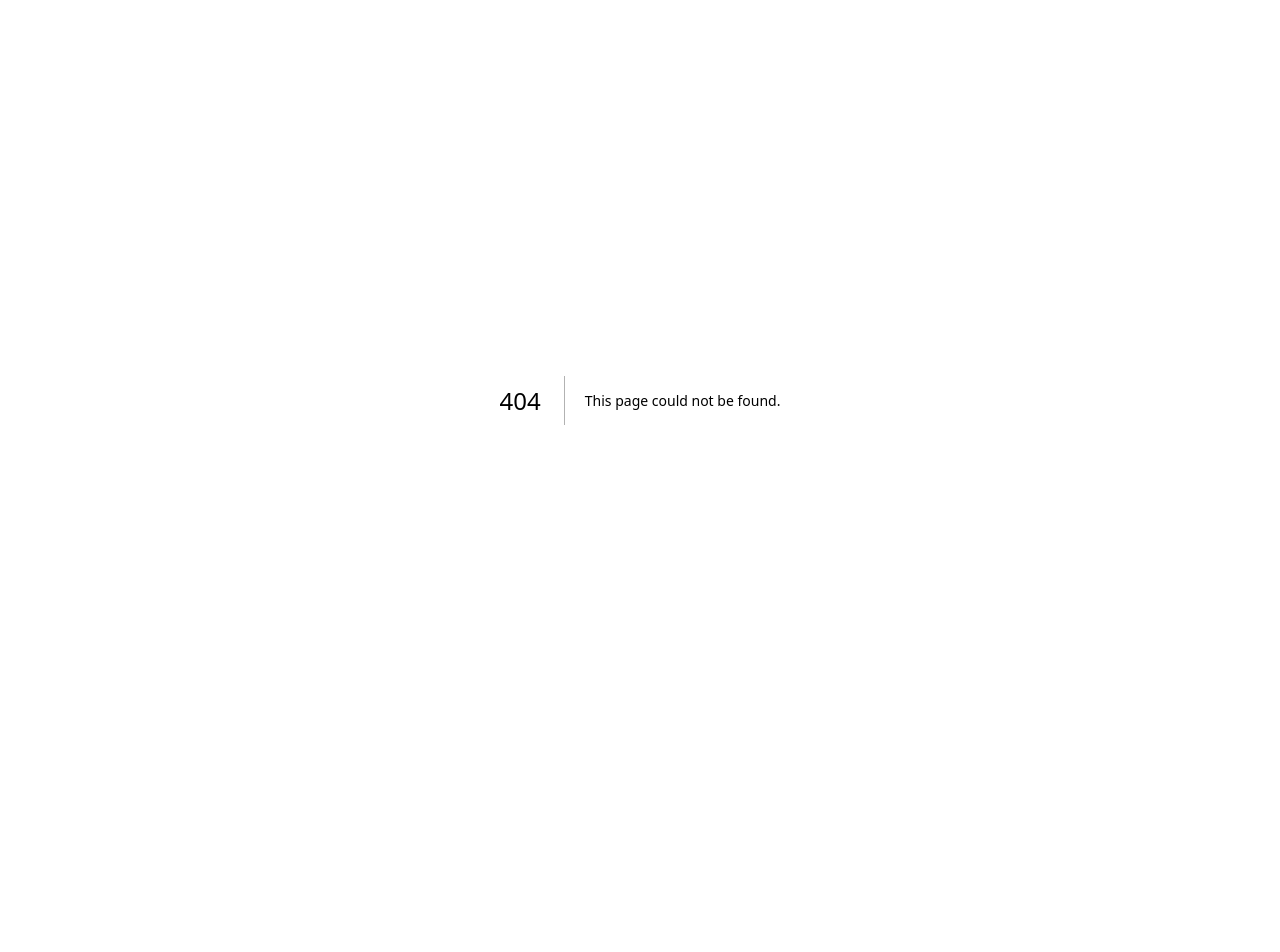
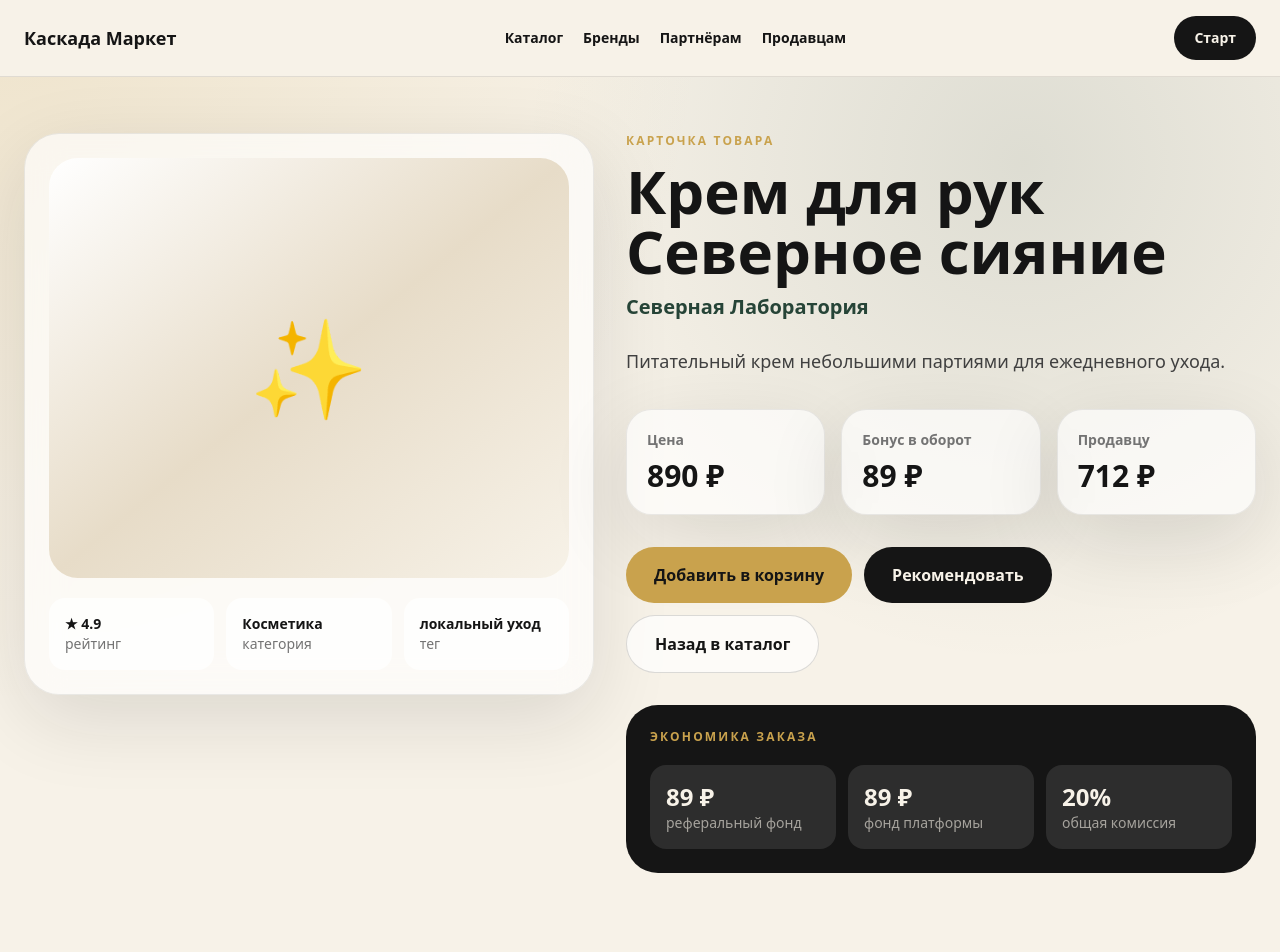
Before and after one commit to Iliavsevolodov/kaskada-, a Next.js app: page /products/1 in a window 1280 px wide. Before the commit this address had no page. Shown: the top 952 px of the page. Before the commit the page ends 800 px from the top, so only its background shows below. Built offline with nearby package versions, Linux system fonts and the light colour scheme.

Commit message:
Add product detail pages

```diff
--- /dev/null
+++ b/src/app/products/[id]/page.tsx
@@ -0,0 +1,68 @@
+import { ProductCard } from '@/components/ProductCard';
+import { SiteHeader } from '@/components/SiteHeader';
+import { products } from '@/lib/data';
+import { calculateOrderEconomy, money } from '@/lib/finance';
+
+export function generateStaticParams() {
+  return products.map((product) => ({ id: product.id }));
+}
+
+export default function ProductPage({ params }: { params: { id: string } }) {
+  const product = products.find((item) => item.id === params.id) ?? products[0];
+  const economy = calculateOrderEconomy(product.price);
+  const related = products.filter((item) => item.id !== product.id).slice(0, 3);
+
+  return (
+    <main className="min-h-screen text-graphite">
+      <SiteHeader />
+      <section className="mx-auto grid max-w-7xl gap-8 px-6 py-14 lg:grid-cols-[0.95fr_1.05fr] lg:items-start">
+        <div className="card-glass hover-lift reveal-up rounded-[2.2rem] p-6 shadow-soft">
+          <div className="product-visual flex h-[420px] items-center justify-center rounded-[1.8rem] bg-gradient-to-br from-white via-sand to-cream text-8xl">
+            <span className="float-soft relative z-10">{product.accent}</span>
+          </div>
+          <div className="mt-5 grid grid-cols-3 gap-3 text-sm">
+            <div className="rounded-2xl bg-white/70 p-4"><p className="font-black">★ {product.rating}</p><p className="text-neutral-500">рейтинг</p></div>
+            <div className="rounded-2xl bg-white/70 p-4"><p className="font-black">{product.category}</p><p className="text-neutral-500">категория</p></div>
+            <div className="rounded-2xl bg-white/70 p-4"><p className="font-black">{product.tag}</p><p className="text-neutral-500">тег</p></div>
+          </div>
+        </div>
+
+        <div className="reveal-up">
+          <p className="section-label text-xs font-bold text-gold">Карточка товара</p>
+          <h1 className="mt-3 text-5xl font-black leading-tight md:text-6xl">{product.name}</h1>
+          <p className="mt-3 text-xl font-bold text-forest">{product.brand}</p>
+          <p className="mt-6 max-w-2xl text-lg leading-8 text-neutral-700">{product.description}</p>
+
+          <div className="mt-8 grid gap-4 md:grid-cols-3">
+            <div className="card-glass rounded-[1.6rem] p-5 shadow-soft"><p className="text-sm font-bold text-neutral-500">Цена</p><p className="mt-2 text-3xl font-black">{money(product.price)}</p></div>
+            <div className="card-glass rounded-[1.6rem] p-5 shadow-soft"><p className="text-sm font-bold text-neutral-500">Бонус в оборот</p><p className="mt-2 text-3xl font-black">{money(product.cashback)}</p></div>
+            <div className="card-glass rounded-[1.6rem] p-5 shadow-soft"><p className="text-sm font-bold text-neutral-500">Продавцу</p><p className="mt-2 text-3xl font-black">{money(economy.sellerPayout)}</p></div>
+          </div>
+
+          <div className="mt-8 flex flex-wrap gap-3">
+            <button className="hover-lift rounded-full bg-gold px-7 py-4 font-black text-graphite" type="button">Добавить в корзину</button>
+            <button className="hover-lift rounded-full bg-graphite px-7 py-4 font-black text-cream" type="button">Рекомендовать</button>
+            <a className="hover-lift rounded-full border border-graphite/15 bg-white/70 px-7 py-4 font-black" href="/kaskada-/catalog/">Назад в каталог</a>
+          </div>
+
+          <div className="mt-8 rounded-[2rem] bg-graphite p-6 text-cream">
+            <p className="section-label text-xs font-bold text-gold">Экономика заказа</p>
+            <div className="mt-5 grid gap-3 md:grid-cols-3">
+              <div className="rounded-2xl bg-white/10 p-4"><p className="text-2xl font-black">{money(economy.referralFund)}</p><p className="text-sm text-cream/60">реферальный фонд</p></div>
+              <div className="rounded-2xl bg-white/10 p-4"><p className="text-2xl font-black">{money(economy.platformFund)}</p><p className="text-sm text-cream/60">фонд платформы</p></div>
+              <div className="rounded-2xl bg-white/10 p-4"><p className="text-2xl font-black">20%</p><p className="text-sm text-cream/60">общая комиссия</p></div>
+            </div>
+          </div>
+        </div>
+      </section>
+
+      <section className="mx-auto max-w-7xl px-6 py-12">
+        <p className="section-label text-xs font-bold text-gold">Похожие товары</p>
+        <h2 className="mt-3 text-4xl font-black">Можно добавить в подборку</h2>
+        <div className="mt-7 grid gap-5 md:grid-cols-3">
+          {related.map((item) => <ProductCard product={item} key={item.id} />)}
+        </div>
+      </section>
+    </main>
+  );
+}
```
